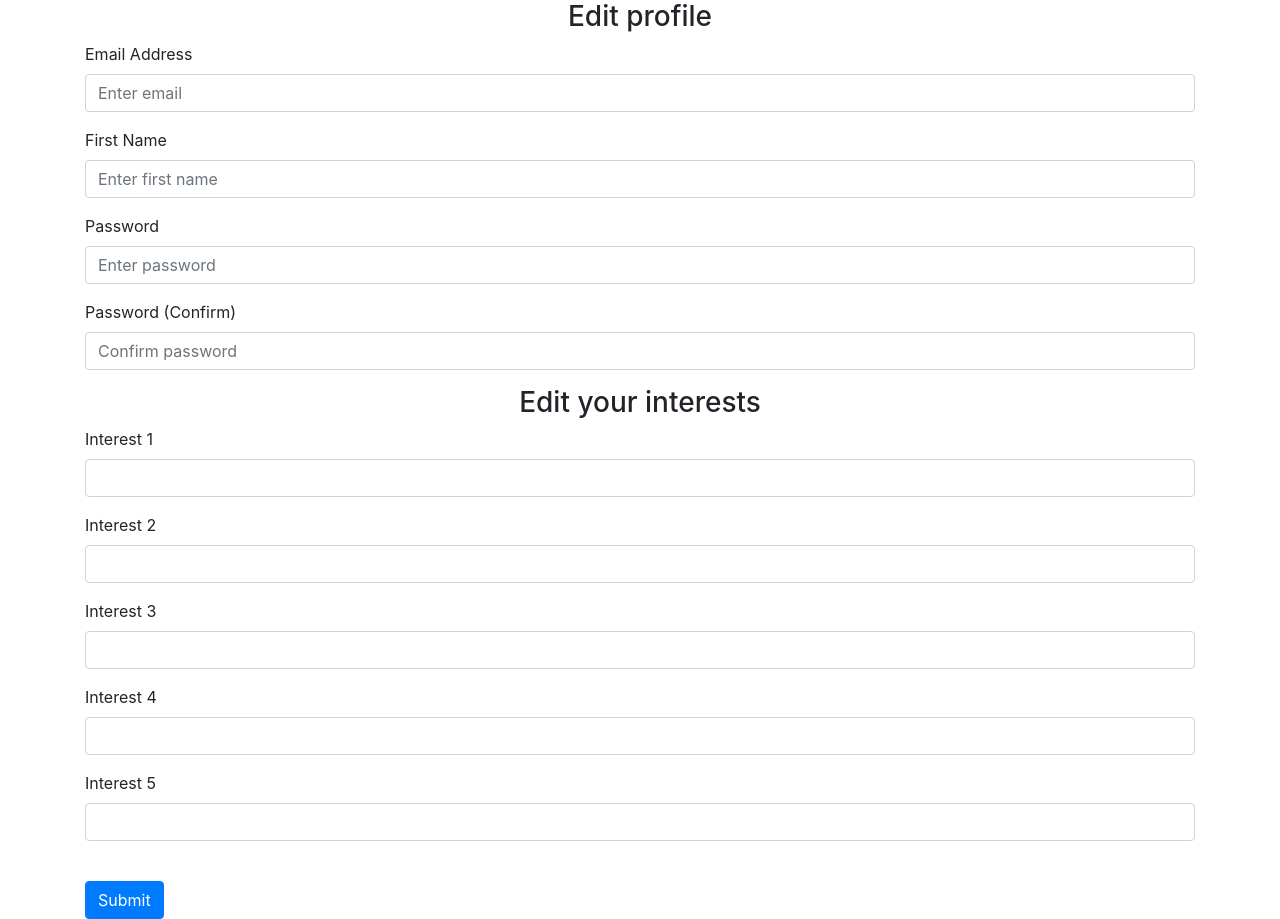
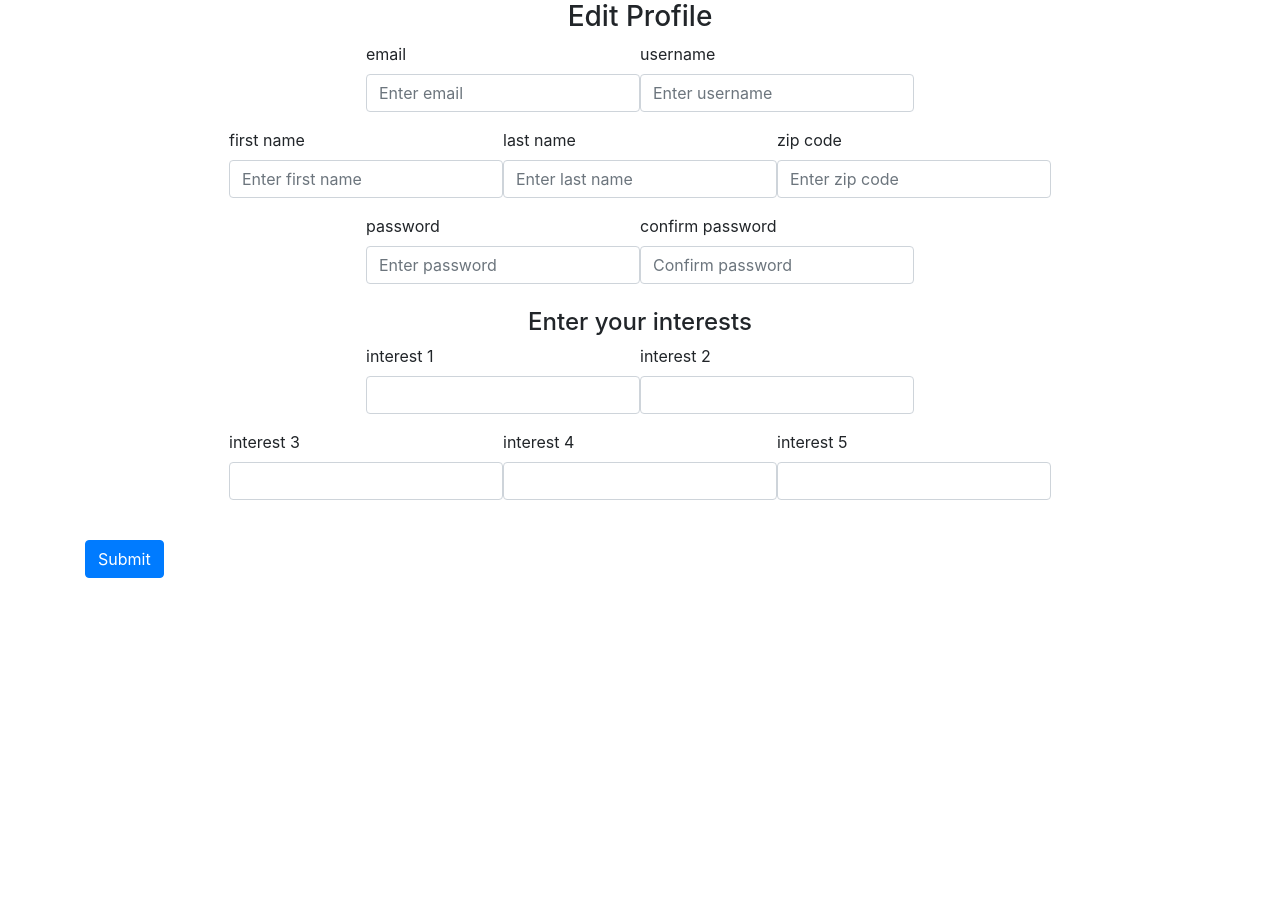
Before and after one commit to Jer-romano/CS1530-HelpingHands, a Flask app: page /edit in a window 1280 px wide. Shown: the part 56-975 px from the top of the page. After the commit the page ends 634 px from the top, so only its background shows below. Run offline with Flask 2, Linux system fonts and the light colour scheme; a user stored in the database is signed in; some libraries are stand-ins or nearby versions.

Commit message:
added edit profile function

```diff
--- a/website/auth.py
+++ b/website/auth.py
@@ -37,7 +37,10 @@ def logout():
 def sign_up():
     if request.method == 'POST':
         email = request.form.get('email')
+        username = request.form.get('username')
         first_name = request.form.get('firstName')
+        last_name = request.form.get('lastName')
+        zip_code = request.form.get('zipCode')
         password1 = request.form.get('password1')
         password2 = request.form.get('password2')
         interest_1 = request.form.get('interest_1')
@@ -45,10 +48,14 @@ def sign_up():
         interest_3 = request.form.get('interest_3')
         interest_4 = request.form.get('interest_4')
         interest_5 = request.form.get('interest_5')
+        points = 0
 
         user = User.query.filter_by(email=email).first()
+        check = User.query.filter_by(username=username).first()
         if user:
             flash('Email already exists.', category='error')
+        elif check:
+            flash('Username alredy taken.', category='error')
         elif len(email) < 4:
             flash('Email must be greater than 3 characters.', category='error')
         elif len(first_name) < 2:
@@ -58,12 +65,11 @@ def sign_up():
         elif len(password1) < 7:
             flash('Password must be at least 7 characters.', category='error')
         else:
-            new_user = User(email=email, first_name=first_name, interest_1=interest_1, interest_2=interest_2,
-                            interest_3=interest_3, interest_4=interest_4, interest_5=interest_5, password=generate_password_hash(password1, method='sha256'))
+            new_user = User(email=email, username=username, first_name=first_name, last_name=last_name, zip_code=zip_code, interest_1=interest_1, interest_2=interest_2,
+                            interest_3=interest_3, interest_4=interest_4, interest_5=interest_5, points=points, password=generate_password_hash(password1, method='sha256'))
             db.session.add(new_user)
             db.session.commit()
             login_user(new_user, remember=True)
-            flash('Account created!', category='success')
             return redirect(url_for('views.home'))
 
     return render_template("sign_up.html", user=current_user)
--- a/website/models.py
+++ b/website/models.py
@@ -13,11 +13,16 @@ class Note(db.Model):
 class User(db.Model, UserMixin):
     id = db.Column(db.Integer, primary_key=True)
     email = db.Column(db.String(150), unique=True)
+    username = db.Column(db.String(150), unique=True)
     password = db.Column(db.String(150))
     first_name = db.Column(db.String(150))
+    last_name = db.Column(db.String(150))
+    zip_code = db.Column(db.String(150))
     notes = db.relationship('Note')
     interest_1 = db.Column(db.String(150))
     interest_2 = db.Column(db.String(150))
     interest_3 = db.Column(db.String(150))
     interest_4 = db.Column(db.String(150))
     interest_5 = db.Column(db.String(150))
+    points = db.Column(db.String(150))
+    status = db.Column(db.String(150))
--- a/website/templates/edit.html
+++ b/website/templates/edit.html
@@ -1,9 +1,10 @@
 {% extends "base.html" %} {% block title %}Sign Up{% endblock %} {% block
   content %}
   <form method="POST">
-      <h3 align="center">Edit profile</h3>
+    <h3 align="center">Edit Profile</h3>
+    <div class="row justify-content-center">
     <div class="form-group">
-        <label for="email">Email Address</label>
+      <label for="email">email</label>
       <input
         type="email"
         class="form-control"
@@ -13,7 +14,19 @@
       />
     </div>
     <div class="form-group">
-        <label for="firstName">First Name</label>
+      <label for="username">username</label>
+      <input
+        type="text"
+        class="form-control"
+        id="username"
+        name="username"
+        placeholder="Enter username"
+      />
+    </div>
+    </div>
+    <div class="row justify-content-center">
+    <div class="form-group">
+      <label for="firstName">first name</label>
       <input
         type="text"
         class="form-control"
@@ -23,7 +36,29 @@
       />
     </div>
     <div class="form-group">
-        <label for="password1">Password</label>
+      <label for="lastName">last name</label>
+      <input
+        type="text"
+        class="form-control"
+        id="lastName"
+        name="lastName"
+        placeholder="Enter last name"
+      />
+    </div>
+    <div class="form-group">
+      <label for="zipCode">zip code</label>
+      <input
+        type="text"
+        class="form-control"
+        id="zipCode"
+        name="zipCode"
+        placeholder="Enter zip code"
+      />
+    </div>
+  </div>
+  <div class="row justify-content-center">
+    <div class="form-group">
+      <label for="password1">password</label>
       <input
         type="password"
         class="form-control"
@@ -33,7 +68,7 @@
       />
     </div>
     <div class="form-group">
-        <label for="password2">Password (Confirm)</label>
+      <label for="password2">confirm password</label>
       <input
         type="password"
         class="form-control"
@@ -42,9 +77,12 @@
         placeholder="Confirm password"
       />
     </div>
-      <h3 align="center">Edit your interests</h3>
+  </div>
+  <h1 align="center"></h1>
+    <h4 align="center">Enter your interests</h4>
+    <div class="row justify-content-center">
         <div class="form-group">
-            <label for="interest_1">Interest 1</label>
+          <label for="interest_1">interest 1</label>
           <input
             type="text"
             class="form-control"
@@ -53,7 +91,7 @@
           />
         </div>
         <div class="form-group">
-            <label for="interest_2">Interest 2</label>
+          <label for="interest_2">interest 2</label>
           <input
             type="text"
             class="form-control"
@@ -61,8 +99,10 @@
             name="interest_2"
           />
         </div>
+    </div>
+    <div class="row justify-content-center">
         <div class="form-group">
-            <label for="interest_3">Interest 3</label>
+          <label for="interest_3">interest 3</label>
           <input
             type="text"
             class="form-control"
@@ -71,7 +111,7 @@
           />
         </div>
         <div class="form-group">
-            <label for="interest_4">Interest 4</label>
+          <label for="interest_4">interest 4</label>
           <input
             type="text"
             class="form-control"
@@ -80,13 +120,14 @@
           />
         </div>
         <div class="form-group">
-            <label for="interest_5">Interest 5</label>
+          <label for="interest_5">interest 5</label>
           <input
             type="text"
             class="form-control"
-              id="interest_4"
-              name="interest_4"
+            id="interest_5"
+            name="interest_5"
           />
+        </div>
     </div>
     <br />
     <button type="submit" class="btn btn-primary">Submit</button>
--- a/website/views.py
+++ b/website/views.py
@@ -34,6 +34,7 @@ def home():
 @login_required
 def profile():
     if request.method == 'POST':
+        status = request.form.getlist('customSwitch1')
         note = request.form.get('note')
         if len(note) < 1:
             print()
```
Also changed, not shown: website/templates/home.html (+7 -7 lines), website/templates/profile.html (+6 -6 lines), website/templates/sign_up.html (+53 -12 lines), website/database.db. Lines whose indentation alone changed are shown as unchanged.
